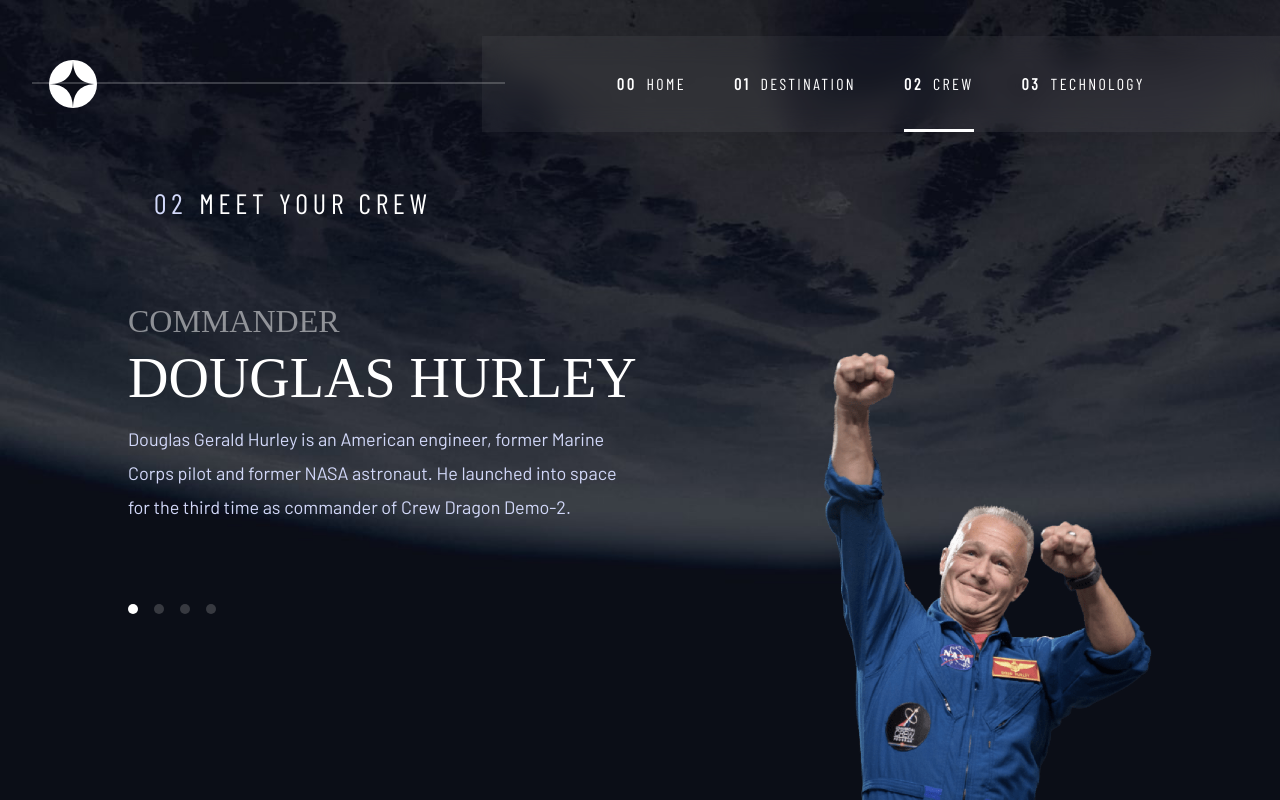
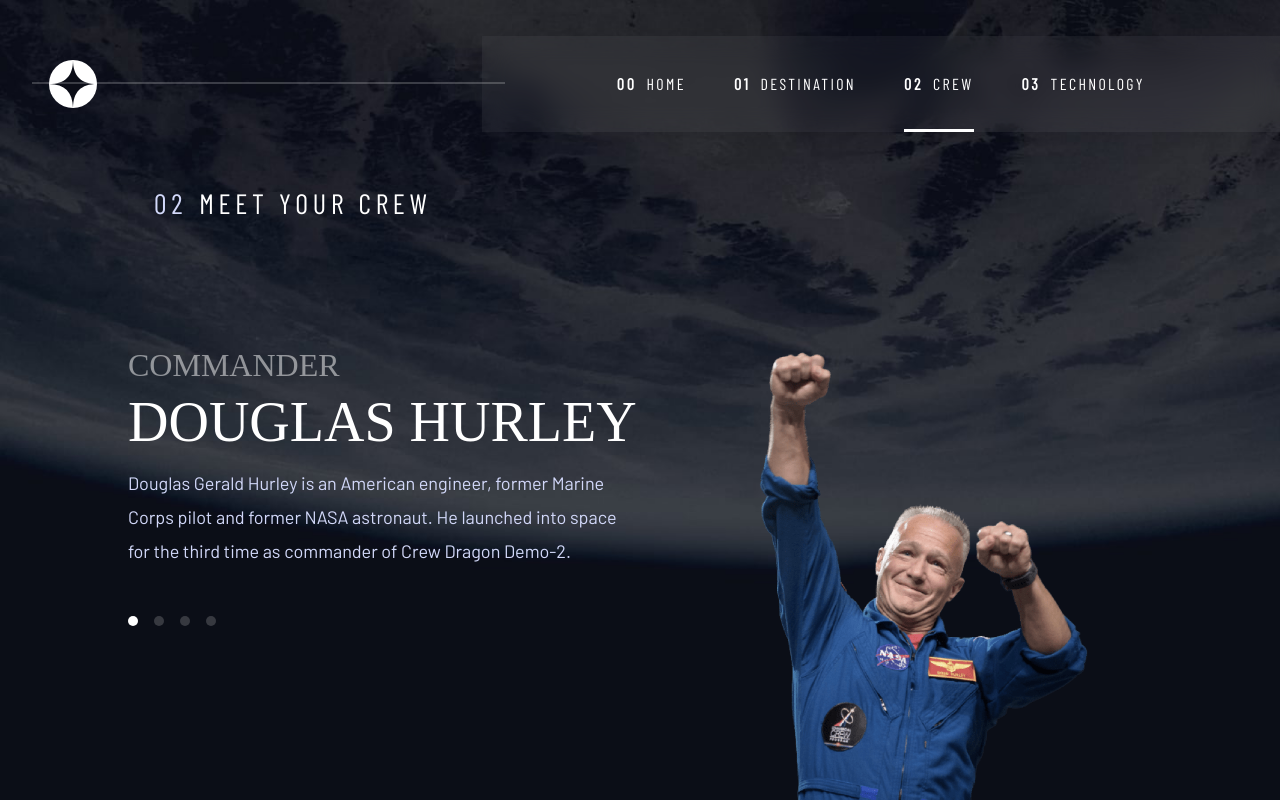
Before and after one commit to Paul-HenryN/space-tourism, a React (Vite) app: page /crew in a window 1280 px wide. Built offline with nearby package versions, Linux system fonts and the light colour scheme; a web font is replaced by a local one.

Commit message:
feat: crew page fully responsive

```diff
--- a/src/routes/Crew.jsx
+++ b/src/routes/Crew.jsx
@@ -28,7 +28,7 @@
       <PageHeading number="02">Meet your crew</PageHeading>
 
       <Column
-        className={`${styles.container} mx-auto justify-between row-gap-xs flex-md-col-reverse flex-lg-row-reverse mg-top-lg-md`}
+        className={`${styles.container} mx-auto justify-between row-gap-xs flex-md-col-reverse flex-lg-row-reverse mg-top-sm mg-top-md-xl mg-top-lg-md mg-top-xl-none pd-btm-xl pd-btm-xl-none`}
       >
         <Column className="align-center">
           {crewMembers[activeCrewMemberIndex] ? (
@@ -43,7 +43,7 @@
           <hr className="d-md-none" />
         </Column>
 
-        <Column className="row-gap-xs flex-md-col-reverse mg-top-md-lg align-lg-start row-gap-lg-xxl">
+        <Column className="row-gap-xs flex-md-col-reverse align-lg-start row-gap-lg-xxl row-gap-xl-lg">
           <Row className="col-gap-xxs justify-center">
             {crewMembers.map((crewMember, i) => (
               <CarouselControl
--- a/src/styles/pages/Crew.module.css
+++ b/src/styles/pages/Crew.module.css
@@ -13,36 +13,39 @@
 }
 
 .container {
-  width: 85%;
-}
-@media (min-width: 768px) {
-  .container {
-    width: 75%;
-  }
+  width: 87%;
 }
 
 .illustration {
-  height: clamp(223px, 60vw, 300px);
+  height: clamp(222px, 55vw, 300px);
   max-width: none;
 }
 @media (min-width: 768px) {
   .illustration {
     position: absolute;
-    height: 50vh;
+    height: 51.95vh;
     bottom: 0;
+    z-index: -10;
+  }
+
+  .container {
+    width: 66%;
+  }
+  .container > :last-child {
+    height: 232px;
   }
 }
 @media (min-width: 992px) {
   .container {
     width: 80%;
   }
-  .container > * {
-    width: 30%;
+  .container > :last-child {
+    height: 406px;
+    max-width: 40%;
   }
   .illustration {
     height: 35vw;
     max-height: 700px;
-    right: 10%;
-    z-index: -10;
+    right: 15%;
   }
 }
--- a/src/styles/utils.css
+++ b/src/styles/utils.css
@@ -253,7 +253,7 @@
 }
 .heading-4 {
   font-family: var(--ff-primary);
-  font-size: var(--fs-4);
+  font-size: clamp(calc(var(--fs-unit) * 1), 3.14vw, calc(var(--fs-unit) * 2));
   color: hsl(var(--clr-secondary), 50%);
 }
 .heading-5 {
@@ -628,6 +628,15 @@
   .row-gap-lg-none {
     row-gap: 0;
   }
+  .row-gap-xl-none {
+    row-gap: 0;
+  }
+  .row-gap-xl-md {
+    row-gap: var(--space-md);
+  }
+  .row-gap-xl-lg {
+    row-gap: var(--space-lg);
+  }
   .flex-xl-row {
     flex-direction: row;
   }
```
